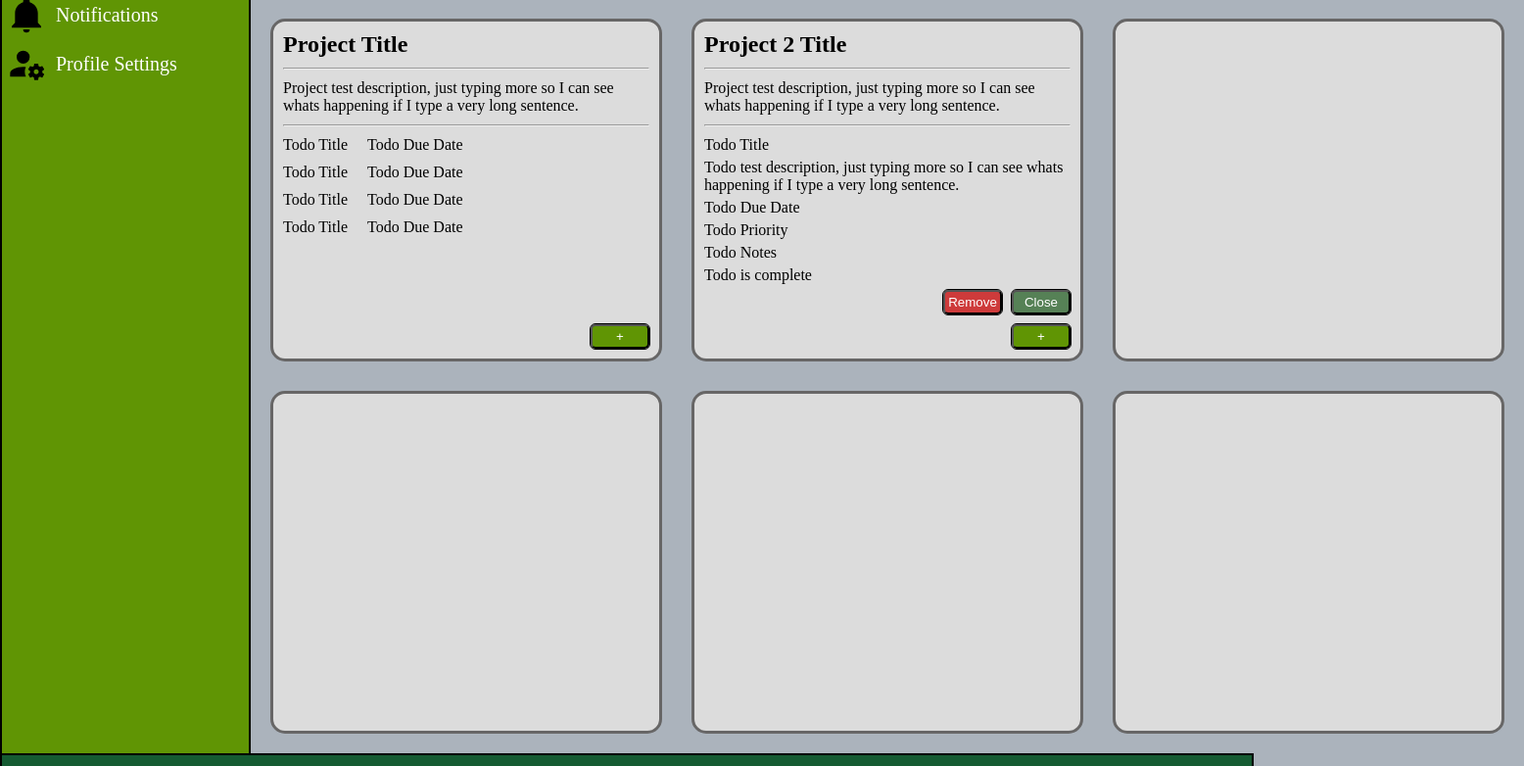
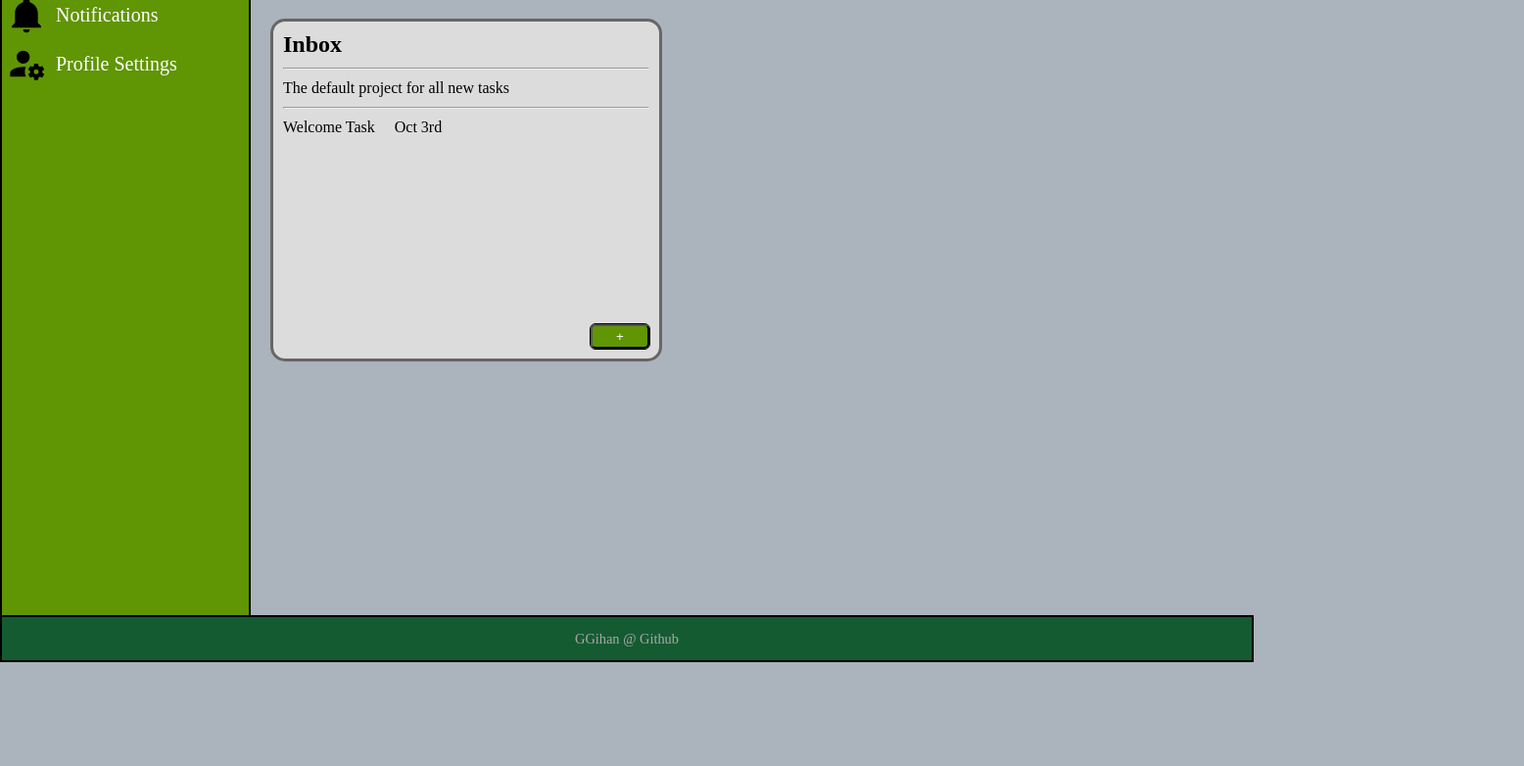
Before and after one commit to GGihan/todo-list, a website built with webpack: page src/index.html in a window 1280 px wide. Shown: the part 124-906 px from the top of the page at 98% size, 1556 px wide, since content can reach past the window. After the commit the page ends 800 px from the top, so only its background shows below. Built offline with nearby package versions, Linux system fonts and the light colour scheme.

Commit message:
Add UIManager to display user project cards

```diff
--- a/src/index.html
+++ b/src/index.html
@@ -56,135 +56,7 @@
 
             <div id="main-content">
 
-                <div class="project">
-                    <h2>Project Title</h2>
 
-                    <hr>
-
-                    <p>
-                        Project test description, just typing more so
-                        I can see whats happening if
-                        I type a very long sentence.
-                    </p>
-
-                    <hr>
-
-                    <div class="todos">
-
-                        <div class="todo">
-                            <p>Todo Title</p>
-                            <p>Todo Due Date</p>
-                        </div>
-
-                        <div class="todo">
-                            <p>Todo Title</p>
-                            <p>Todo Due Date</p>
-                        </div>
-
-                        <div class="todo">
-                            <p>Todo Title</p>
-                            <p>Todo Due Date</p>
-                        </div>
-
-                        <div class="todo">
-                            <p>Todo Title</p>
-                            <p>Todo Due Date</p>
-                        </div>
-
-
-                    </div>
-
-                    <div class="todo-buttons">
-
-                        <button type="button" id="add-todo-button">+</button>
-
-                    </div>
-
-                </div>
-
-                <div class="project">
-
-                    <h2>Project 2 Title</h2>
-
-                    <hr>
-
-                    <p>
-                        Project test description, just typing more so
-                        I can see whats happening if
-                        I type a very long sentence.
-                    </p>
-
-                    <hr>
-
-                    <div class="todos">
-
-                        <div class="todo-expanded">
-
-                            <ul class="todo-details">
-
-                                <li>
-                                    <p>Todo Title</p>
-                                </li>
-
-                                <li>
-                                    <p>
-                                        Todo test description, just typing more so
-                                        I can see whats happening if
-                                        I type a very long sentence.
-                                    </p>
-                                </li>
-
-                                <li>
-                                    <p>Todo Due Date</p>
-                                </li>
-
-                                <li>
-                                    <p>Todo Priority</p>
-                                </li>
-
-                                <li>
-                                    <p>Todo Notes</p>
-                                </li>
-
-                                <li>
-                                    <p>Todo is complete</p>
-                                </li>
-
-                            </ul>
-
-                            <div class="todo-expanded-buttons">
-
-                                <button type="button" id="remove-todo-button">Remove</button>
-                                <button type="button" id="close-todo-button">Close</button>
-
-                            </div>
-                        </div>
-
-                    </div>
-
-                    <div class="todo-buttons">
-
-                        <button type="button" id="add-todo-button">+</button>
-
-                    </div>
-
-                </div>
-
-                <div class="project">
-
-                </div>
-
-                <div class="project">
-
-                </div>
-
-                <div class="project">
-
-                </div>
-
-                <div class="project">
-
-                </div>
 
             </div>
 
--- a/src/index.js
+++ b/src/index.js
@@ -9,6 +9,7 @@ import {
     parseISO,
     startOfDay
 } from 'date-fns';
+import { UIManager } from './ui.js';
 
 
 // Testing so it doesnt crash when it isnt available.
@@ -217,3 +218,7 @@ if (storageAvailable('localStorage')) {
 }
 
 ProjectManager.init();
+
+UIManager.init();
+
+export { ProjectManager };
--- /dev/null
+++ b/src/ui.js
@@ -0,0 +1,145 @@
+import { ProjectManager } from './index.js';
+import { TodoFactory } from './todoFactory.js';
+import { format, parseISO } from 'date-fns';
+
+const UIManager = (() => {
+
+    const mainContent = document.getElementById('main-content');
+    const addProjectButton = document.getElementById('add-project-button');
+
+
+    const handleTodoClick = (e, todo, project, projectCard) => {
+
+        const todoElement = e.currentTarget;
+        const expandedView = createExpandedTodoElement(todo, project, projectCard);
+
+        todoElement.replaceWith(expandedView);
+    };
+
+
+    const handleCloseTodo = (todo, project, projectCard) => {
+        renderProject(project, projectCard);
+    };
+
+
+    const createTodoElement = (todo, project, projectCard) => {
+        const todoDiv = document.createElement('div');
+        todoDiv.classList.add('todo');
+        todoDiv.setAttribute('data-todo-id', todo.id);
+
+        const details = todo.getDetails();
+
+        const title = document.createElement('p');
+        title.textContent = details.title;
+
+        const dueDate = document.createElement('p');
+
+        dueDate.textContent = format(parseISO(details.dueDate), 'MMM do');
+
+        todoDiv.append(title, dueDate);
+
+        todoDiv.addEventListener('click', (e) => handleTodoClick(e, todo, project, projectCard));
+
+        return todoDiv;
+    };
+
+    const createExpandedTodoElement = (todo, project, projectCard) => {
+        const expandedDiv = document.createElement('div');
+        expandedDiv.classList.add('todo-expanded');
+        const details = todo.getDetails();
+
+        expandedDiv.innerHTML = `
+            <ul class="todo-details">
+                <li><p><strong>Title:</strong> ${details.title}</p></li>
+                <li><p><strong>Description:</strong> ${details.description}</p></li>
+                <li><p><strong>Due:</strong> ${format(parseISO(details.dueDate), 'PPPP')}</p></li>
+                <li><p><strong>Priority:</strong> ${details.priority}</p></li>
+                <li><p><strong>Notes:</strong> ${details.notes || 'N/A'}</p></li>
+                <li><p><strong>Status:</strong> ${details.isComplete ? 'Complete' : 'Incomplete'}</p></li>
+            </ul>
+            <div class="todo-expanded-buttons">
+                <button type="button" class="remove-todo-button">Remove</button>
+                <button type="button" class="close-todo-button">Close</button>
+            </div>
+        `;
+
+        const removeBtn = expandedDiv.querySelector('.remove-todo-button');
+        removeBtn.addEventListener('click', () => {
+            ProjectManager.removeProjectTodo(project.id, todo.id);
+            renderProject(project, projectCard);
+        });
+
+        const closeBtn = expandedDiv.querySelector('.close-todo-button');
+        closeBtn.addEventListener('click', () => handleCloseTodo(todo, project, projectCard));
+
+
+        removeBtn.id = 'remove-todo-button';
+        closeBtn.id = 'close-todo-button';
+
+        return expandedDiv;
+    };
+
+    const createProjectCard = (project) => {
+        const projectCard = document.createElement('div');
+        projectCard.classList.add('project');
+        projectCard.setAttribute('data-project-id', project.id);
+
+        renderProject(project, projectCard);
+        return projectCard;
+    };
+
+    const renderProject = (project, projectCardElement) => {
+
+        projectCardElement.innerHTML = '';
+
+        // Project details
+        const title = document.createElement('h2');
+        title.textContent = project.getTitle();
+        const hr1 = document.createElement('hr');
+        const description = document.createElement('p');
+        description.textContent = project.getDescription();
+        const hr2 = document.createElement('hr');
+        const todosContainer = document.createElement('div');
+        todosContainer.classList.add('todos');
+
+        // Render todos
+        project.getTodos().forEach(todo => {
+            const todoElement = createTodoElement(todo, project, projectCardElement);
+            todosContainer.appendChild(todoElement);
+        });
+
+        // Add Todo button
+        const todoButtons = document.createElement('div');
+        todoButtons.classList.add('todo-buttons');
+        const addTodoBtn = document.createElement('button');
+        addTodoBtn.type = 'button';
+        addTodoBtn.id = 'add-todo-button';
+        addTodoBtn.textContent = '+';
+        todoButtons.appendChild(addTodoBtn);
+
+        projectCardElement.append(title, hr1, description, hr2, todosContainer, todoButtons);
+    };
+
+    const renderAllProjects = () => {
+        mainContent.innerHTML = '';
+        const projects = ProjectManager.getAllProjects();
+        projects.forEach(project => {
+            const projectCard = createProjectCard(project);
+            mainContent.appendChild(projectCard);
+        });
+    };
+
+    const init = () => {
+        addProjectButton.addEventListener('click', () => {
+            //  pop up a form to get new project details
+
+        });
+
+        renderAllProjects();
+    };
+
+    return { init };
+
+})();
+
+export { UIManager };
```
Also changed, not shown: README.md.
